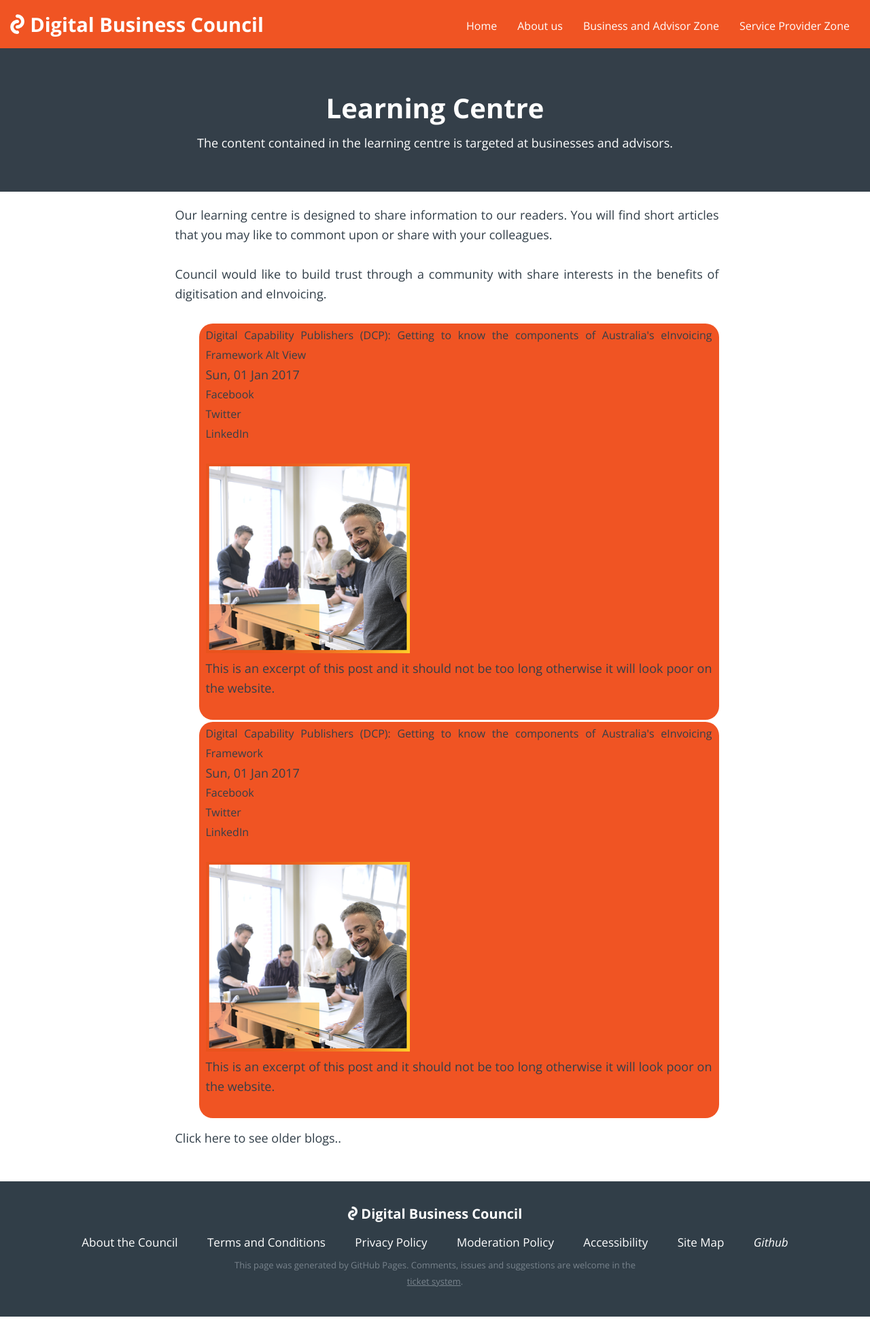
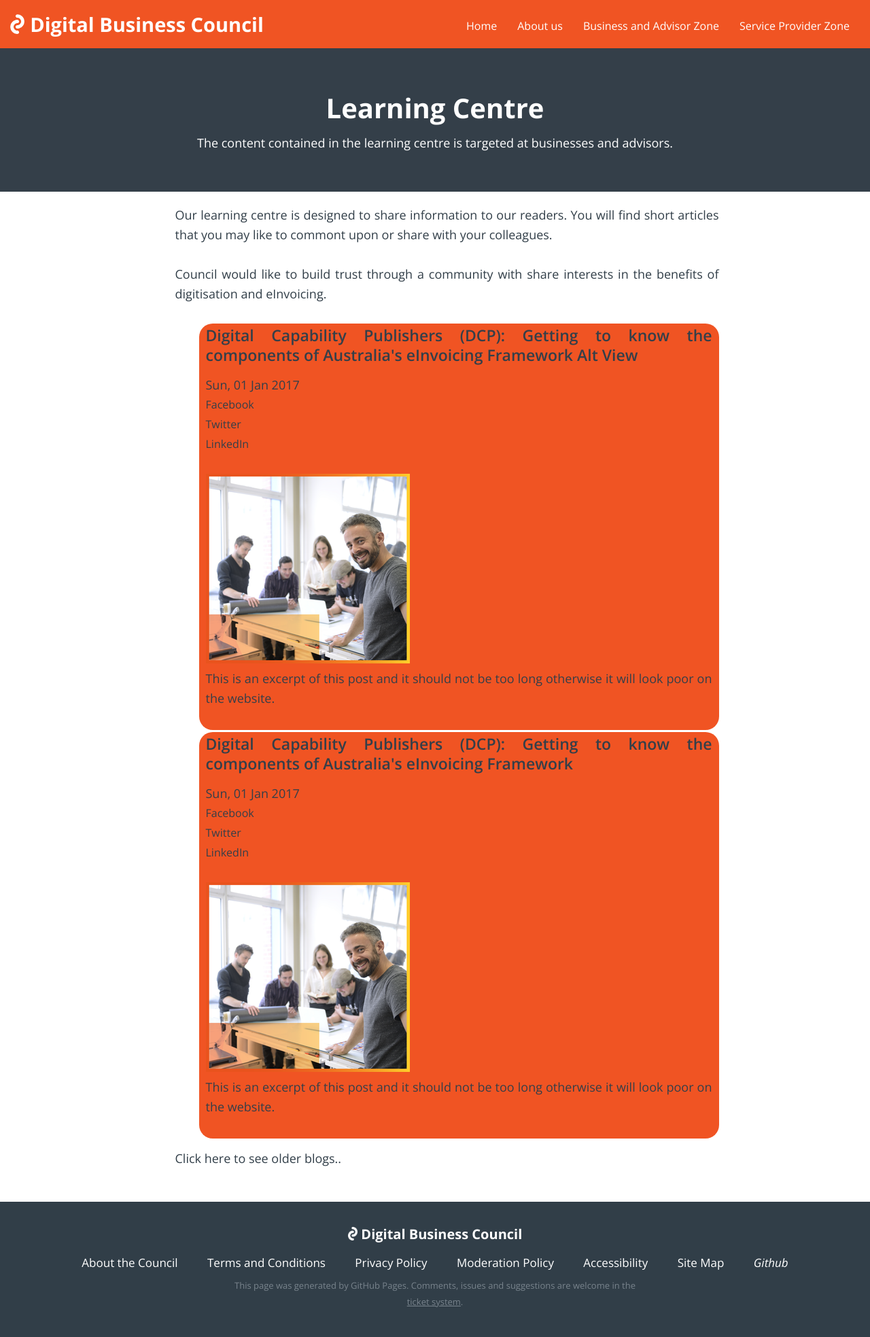
Before and after one commit to Digital-Business-Council/Digital-Business-Council.github.io, a Jekyll site: the page built from pages/business-zone/blogs/learning-centre.md, in a window 1280 px wide. Shown: the whole page at 68% size. Built offline with Jekyll 4.4.1, drawn with Linux system fonts in a browser that asks for light colours; before the commit the page ends 1937 px from its top, so only the background shows below that.

Commit message:
Update learning-centre.md

```diff
--- a/pages/business-zone/blogs/learning-centre.md
+++ b/pages/business-zone/blogs/learning-centre.md
@@ -12,8 +12,7 @@ Council would like to build trust through a community with share interests in th
 <ul>
   {% for blog-page in site.posts %}
     <div class="blog-excerpt">
-    <a href="{{ blog-page.url | absolute_url }}">{{ blog-page.title }}</a>
-    {{ blog-page.date | date: "%a, %d %b %Y" }}
+    <a href="{{ blog-page.url | absolute_url }}"><h3>{{ blog-page.title }}</h3></a>{{ blog-page.date | date: "%a, %d %b %Y" }}
     <a href="http://m.facebook.com/sharer.php?u={{ blog-page.url | absolute_url }}&t={{ blog-page.title }}&sv={{ blog-page.excerpt-image | absolute_url}})">Facebook</a>
 
     <a href="https://twitter.com/share?text={{ blog-page.title }}&url={{ blog-page.url | absolute_url }}">Twitter</a>
```
